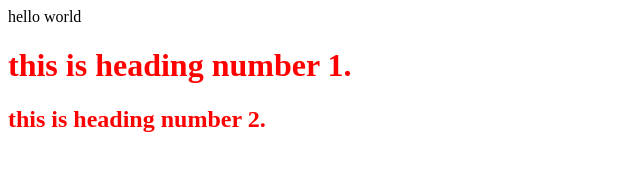
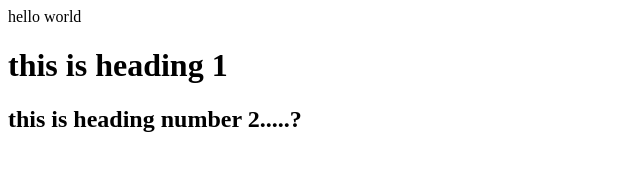
Before and after one commit to user2844/practise, a plain HTML site: page hello.html in a window 1280 px wide. Shown: the whole page, without its empty margins (0-640 px from the left). Drawn offline with Linux system fonts and the light colour scheme.

Commit message:
merge phase

```diff
--- a/hello.html
+++ b/hello.html
@@ -7,7 +7,7 @@
 </head>
 <body>
     hello world
-    <h1 style="color : red;">this is heading number 1.</h1>
-    <h2 style = " color : red;">this is heading number 2.</h2>
+<h1>this is heading 1</h1>
+    <h2>this is heading number 2.....?</h2>
 </body>
 </html>
```
